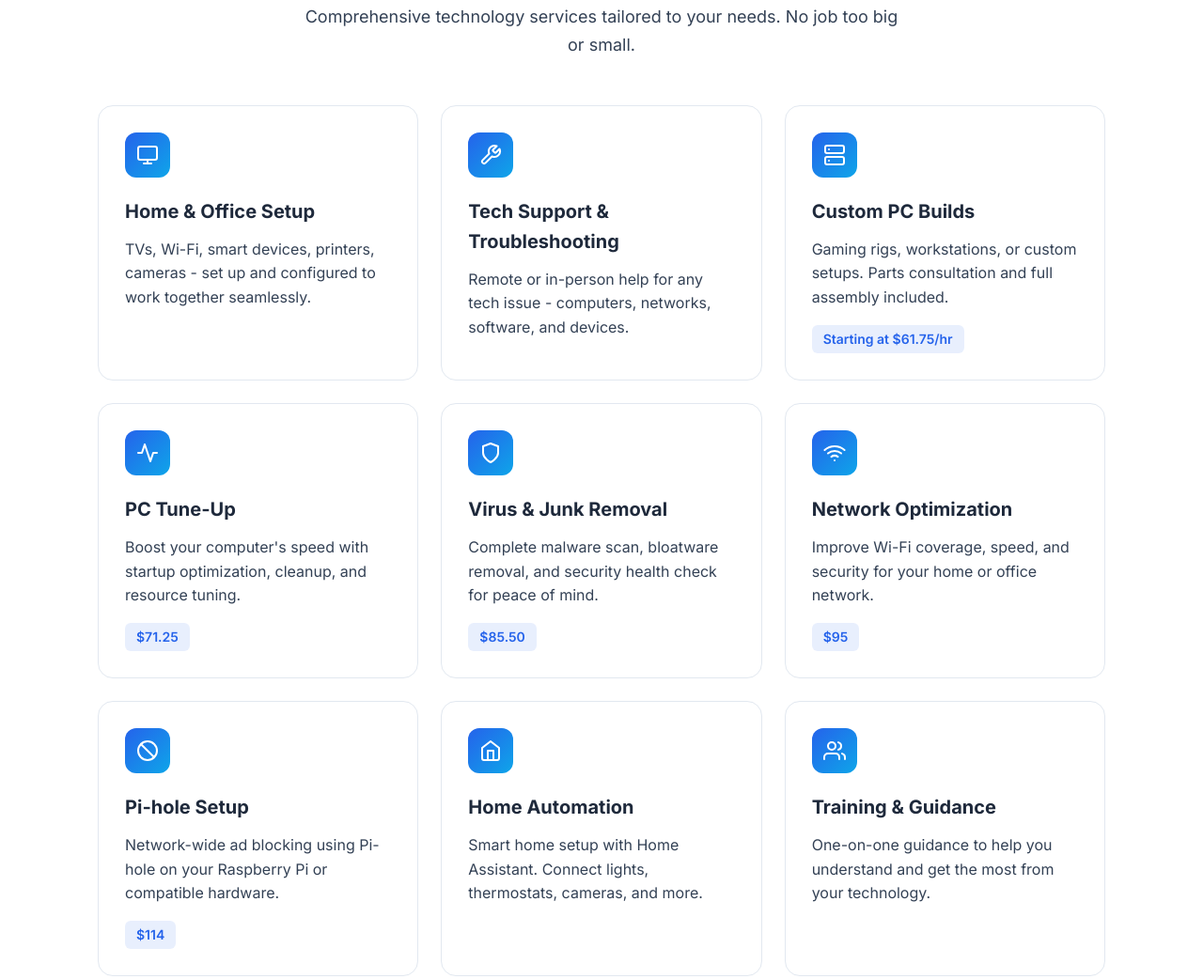
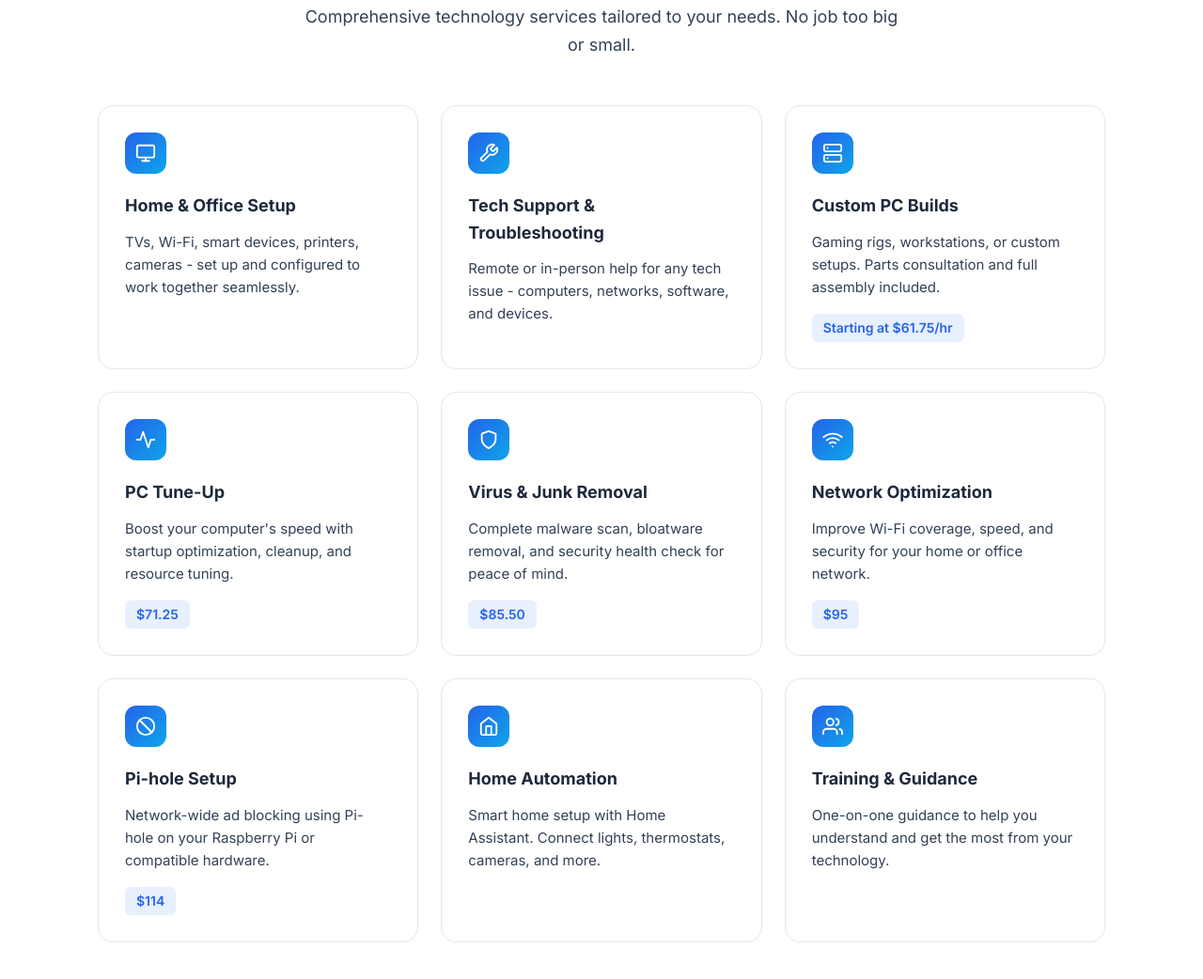
Before and after one commit to dexsword/dextech, a plain HTML site: page index.html in a window 1280 px wide. Shown: the part 1068-2110 px from the top of the page at 94% size. Drawn offline with Linux system fonts and the light colour scheme; a script that the page names is missing.

Commit message:
Fix: Reduce icon size for better desktop proportions
- Decreased service-icon from 48px to 44px
- Reduced icon SVG from 24px to 22px
- Added flex-shrink: 0 to prevent icon shrinking
- Reduced service title from 1.25rem to 1.125rem
- Added font-size to service description for consistency

```diff
--- a/style.css
+++ b/style.css
@@ -557,8 +557,8 @@
 }
 
 .service-icon {
-  width: 48px;
-  height: 48px;
+  width: 44px;
+  height: 44px;
   display: flex;
   align-items: center;
   justify-content: center;
@@ -566,16 +566,17 @@
   border-radius: var(--radius-md);
   margin-bottom: 1.25rem;
   transition: transform 0.3s cubic-bezier(0.4, 0, 0.2, 1);
+  flex-shrink: 0;
 }
 
 .service-icon svg {
-  width: 24px;
-  height: 24px;
+  width: 22px;
+  height: 22px;
   color: var(--color-white);
 }
 
 .service-title {
-  font-size: 1.25rem;
+  font-size: 1.125rem;
   font-weight: 700;
   color: var(--color-dark);
   margin-bottom: 0.75rem;
@@ -592,6 +593,7 @@
 .service-description {
   color: var(--color-body);
   line-height: 1.6;
+  font-size: 0.9375rem;
 }
 
 .service-price {
```
